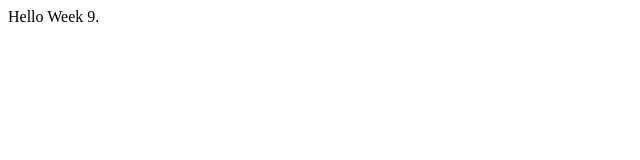
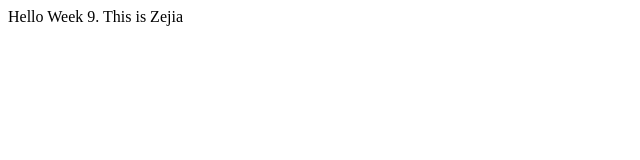
Before and after one commit to SingaporeClouds/hello-bt3103, a website: page index.html in a window 1280 px wide. Shown: the whole page, without its empty margins (0-640 px from the left). Drawn offline with Linux system fonts and the light colour scheme.

Commit message:
update text

```diff
--- a/index.html
+++ b/index.html
@@ -1,7 +1,7 @@
 <html>
   <body>
     <div id="app">
-      Hello Week 9.
+      Hello Week 9. This is Zejia
     </div>
   </body>
 </html>
```
